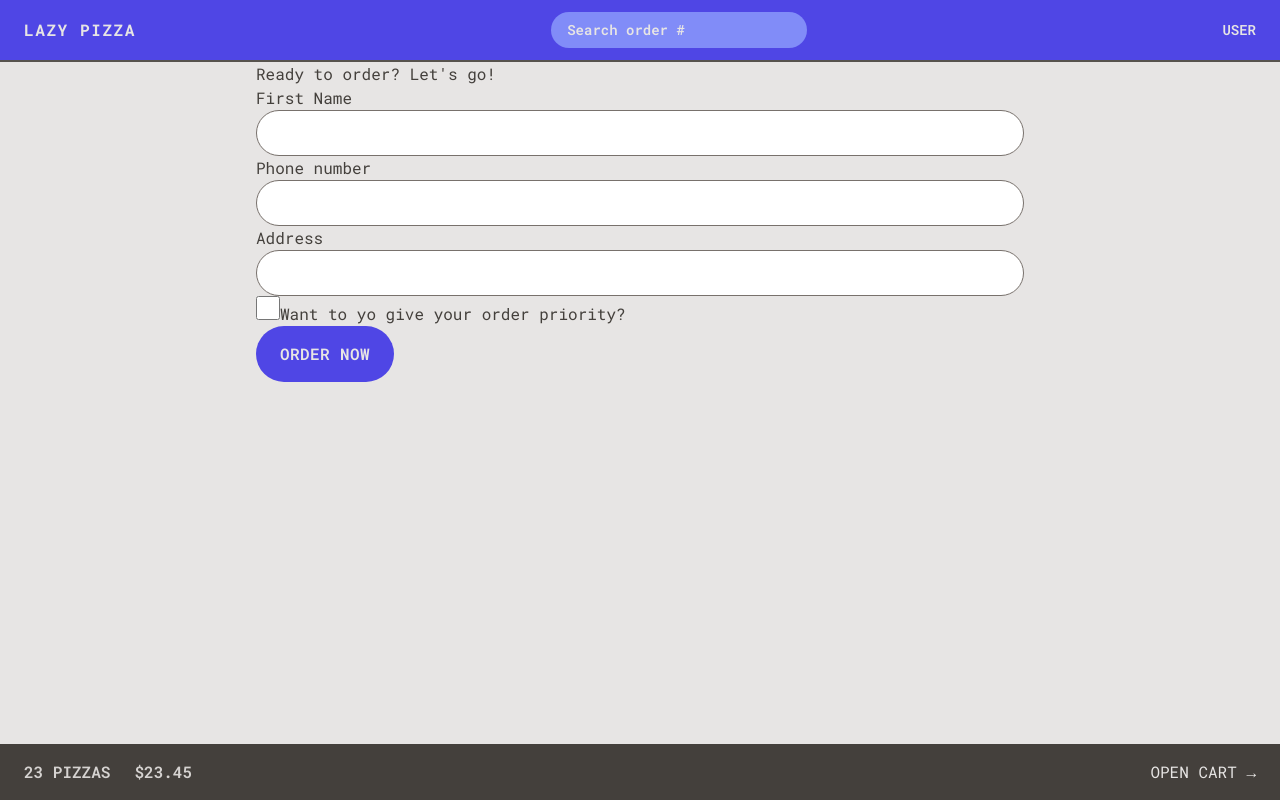
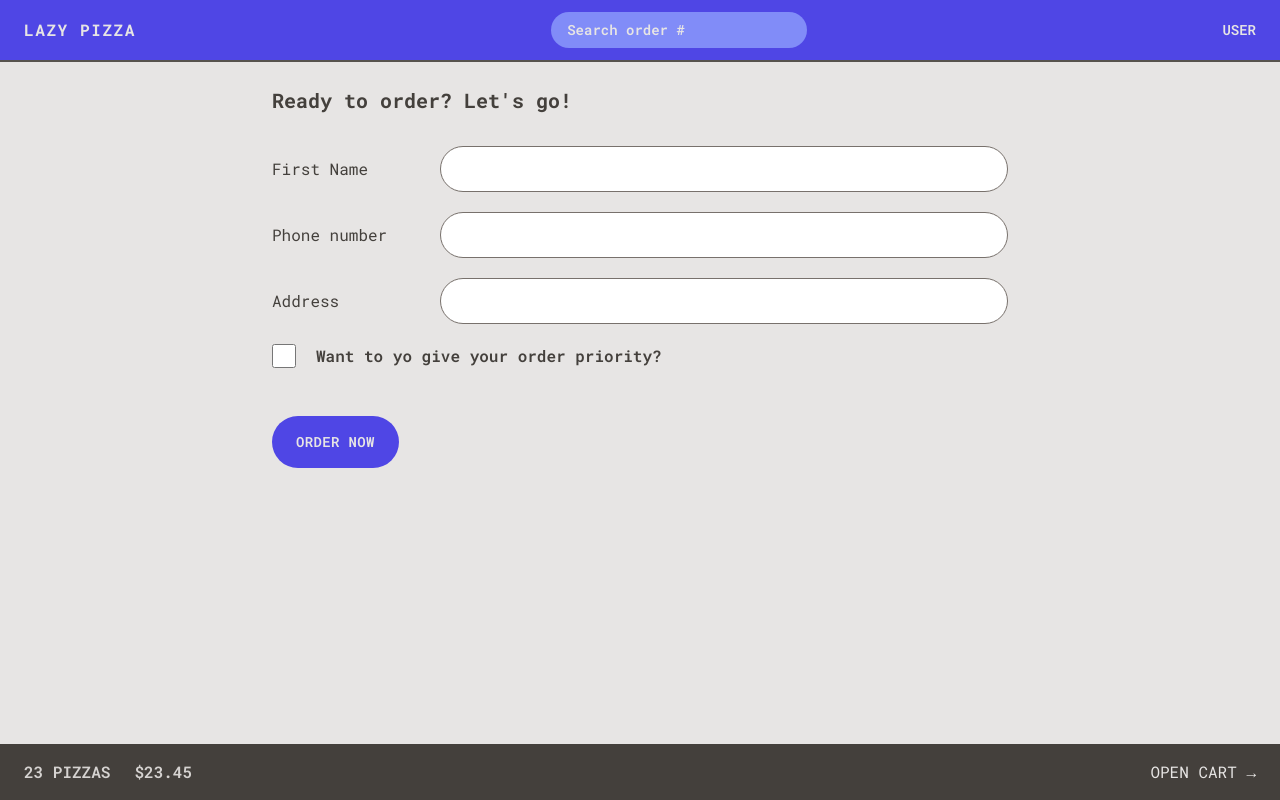
Before and after one commit to Ventorix/lazy-pizza, a React (Vite) app: page /order/new in a window 1280 px wide. Built offline with nearby package versions, Linux system fonts and the light colour scheme.

Commit message:
style: :lipstick: style the order form

```diff
--- a/src/features/order/CreateOrder.jsx
+++ b/src/features/order/CreateOrder.jsx
@@ -44,32 +44,42 @@
   const cart = fakeCart;
 
   return (
-    <div>
-      <h2>Ready to order? Let's go!</h2>
+    <div className="px-4 py-6">
+      <h2 className="mb-8 text-xl font-bold">Ready to order? Let's go!</h2>
 
       {/* <Form method='POST' action='/order/new'> */}
       <Form method="POST">
-        <label>First Name</label>
-        <div>
-          <input type="text" name="customer" required className="input" />
+        <div className="mb-5 flex flex-col gap-2 sm:flex-row sm:items-center">
+          <label className="sm:basis-40">First Name</label>
+
+          <input type="text" name="customer" required className="input grow" />
         </div>
 
-        <div>
-          <label>Phone number</label>
-          <div>
-            <input type="tel" name="phone" required className="input" />
-          </div>
-          {formErrors?.phone && <p>{formErrors.phone}</p>}
-        </div>
-
-        <div>
-          <label>Address</label>
-          <div>
-            <input type="text" name="address" required className="input" />
+        <div className="mb-5 flex flex-col gap-2 sm:flex-row sm:items-center">
+          <label className="sm:basis-40">Phone number</label>
+          <div className="grow">
+            <input type="tel" name="phone" required className="input w-full" />
+            {formErrors?.phone && (
+              <p className="mt-2 rounded-md bg-red-100 p-2 text-xs text-red-700">
+                {formErrors.phone}
+              </p>
+            )}
           </div>
         </div>
 
-        <div>
+        <div className="mb-5 flex flex-col gap-2 sm:flex-row sm:items-center">
+          <label className="sm:basis-40">Address</label>
+          <div className="grow">
+            <input
+              type="text"
+              name="address"
+              required
+              className="input w-full"
+            />
+          </div>
+        </div>
+
+        <div className="mb-12 flex items-center gap-5">
           <input
             type="checkbox"
             name="priority"
@@ -79,7 +89,9 @@
             // value={withPriority}
             // onChange={(e) => setWithPriority(e.target.checked)}
           />
-          <label htmlFor="priority">Want to yo give your order priority?</label>
+          <label className="font-semibold" htmlFor="priority">
+            Want to yo give your order priority?
+          </label>
         </div>
 
         <div>
--- a/src/index.css
+++ b/src/index.css
@@ -4,7 +4,7 @@
 
 @layer components {
   .input {
-    @apply w-full rounded-full border border-stone-500 px-4 py-2 text-sm transition-all duration-300
+    @apply rounded-full border border-stone-500 px-4 py-2 text-sm transition-all duration-300
     placeholder:text-stone-400 focus:border-none focus:outline-none focus:ring focus:ring-indigo-400 focus:ring-offset-1 md:px-6 md:py-3;
   }
 
--- a/src/ui/Button.jsx
+++ b/src/ui/Button.jsx
@@ -2,13 +2,13 @@
 
 function Button({ children, disabled, to, type }) {
   const base =
-    "inline-block rounded-full  bg-indigo-600 font-semibold uppercase tracking-wide text-stone-200 transition-colors duration-300 hover:border-stone-900 hover:bg-indigo-800 focus:bg-indigo-500 focus:outline-none focus:ring focus:ring-indigo-500 focus:ring-offset-1 active:bg-indigo-800 disabled:cursor-not-allowed";
+    "inline-block rounded-full text-sm  bg-indigo-600 font-semibold uppercase tracking-wide text-stone-200 transition-colors duration-300 hover:border-stone-900 hover:bg-indigo-800 focus:bg-indigo-500 focus:outline-none focus:ring focus:ring-indigo-500 focus:ring-offset-1 active:bg-indigo-800 disabled:cursor-not-allowed";
 
   const styles = {
     primary: base + " px-4 py-3 sm:px-6 sm:py-4 md:px-6 md:py-4",
     small: base + " px-4 text-xs py-2 sm:text-sm md:px-5 md:py-2.5",
     secondary:
-      "inline-block rounded-full border-2 border-stone-500 font-semibold uppercase tracking-wide text-stone-500 transition-colors duration-300 hover:border-stone-600 hover:text-stone-600 hover:bg-stone-300 focus:bg-stone-300 focus:outline-none focus:ring focus:ring-stone-600 focus:text-stone-600 focus:ring-offset-1 active:bg-indigo-400 disabled:cursor-not-allowed px-4 py-2.5 sm:px-6 sm:py-4 md:px-6 md:py-3.5",
+      "inline-block text-sm rounded-full border-2 border-stone-500 font-semibold uppercase tracking-wide text-stone-500 transition-colors duration-300 hover:border-stone-600 hover:text-stone-600 hover:bg-stone-300 focus:bg-stone-300 focus:outline-none focus:ring focus:ring-stone-600 focus:text-stone-600 focus:ring-offset-1 active:bg-indigo-400 disabled:cursor-not-allowed px-4 py-2.5 sm:px-6 sm:py-4 md:px-6 md:py-3.5",
   };
 
   if (to)
```
